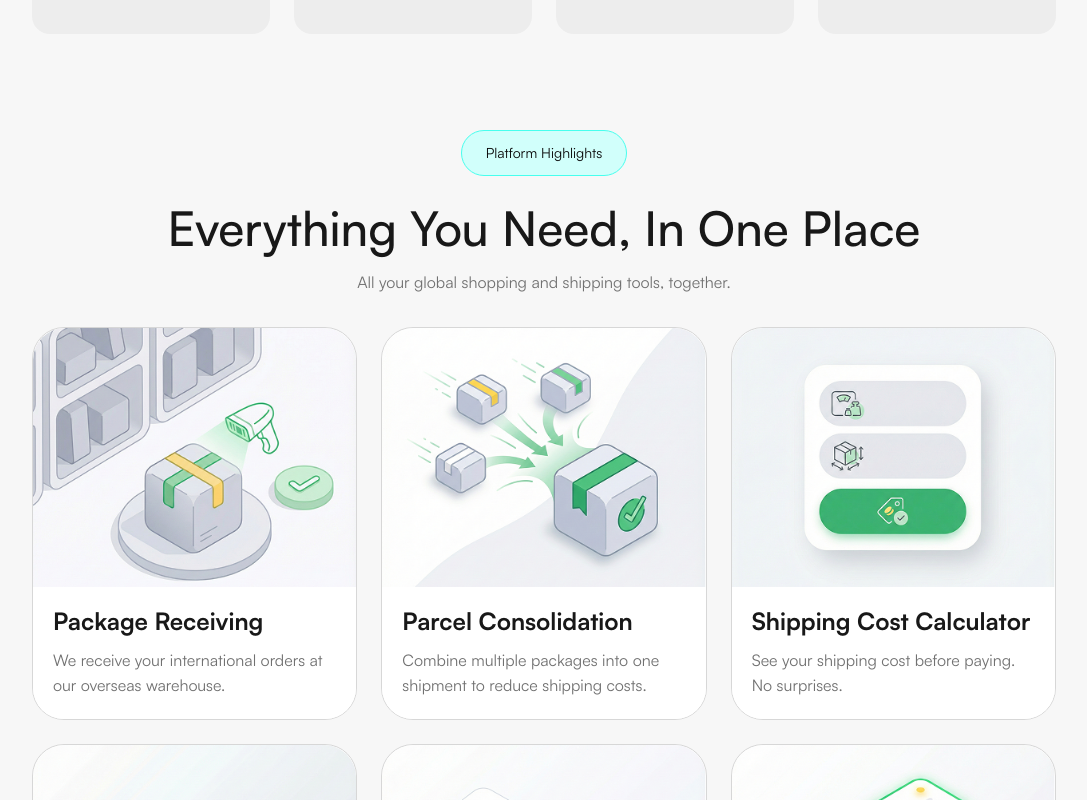
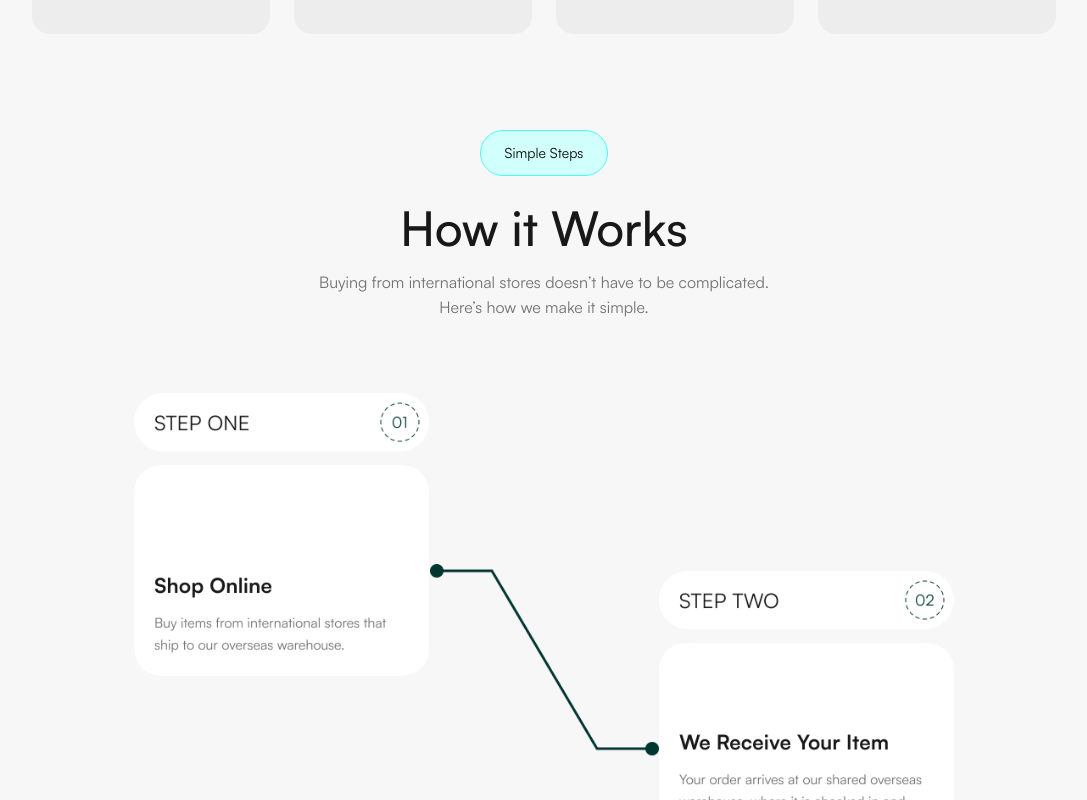
Before and after one commit to HenryAgu/seismic, a Next.js app: page / in a window 1280 px wide. Shown: the part 1480-2280 px from the top of the page, without its empty margins (96-1183 px from the left). Built offline with nearby package versions, Linux system fonts and the light colour scheme.

Commit message:
feat: steps

```diff
--- a/app/page.tsx
+++ b/app/page.tsx
@@ -2,6 +2,7 @@ import BuiltForYou from "@/components/built-for-you";
 import CreateAccount from "@/components/create-account";
 import Faqs from "@/components/faqs";
 import Hero from "@/components/hero";
+import HowItWorks from "@/components/how-it-works";
 import PlatformHighlights from "@/components/platform-highlights";
 import PopularStores from "@/components/popular-stores";
 import Services from "@/components/services";
@@ -11,6 +12,7 @@ export default function Home() {
     <main className="min-h-screen">
       <Hero />
       <PopularStores />
+      <HowItWorks/>
       <PlatformHighlights />
       <BuiltForYou/>
       <Services />
--- /dev/null
+++ b/components/how-it-works.tsx
@@ -0,0 +1,24 @@
+import React from "react";
+import Header from "./header";
+import SubText from "./sub-text";
+import Image from "next/image";
+
+const HowItWorks = () => {
+  return (
+    <section className="px-5 lg:px-10 xl:px-32 py-12 flex flex-col gap-y-8">
+      <div className="flex flex-col gap-y-6">
+        <Header title="Simple Steps" />
+        <SubText
+          title="How it Works"
+          descriptionClassName="max-w-[472px]"
+          description="Buying from international stores doesn’t have to be complicated. Here’s how we make it simple."
+        />
+      </div>
+      <div className="my-10 w-full lg:w-[80%] mx-auto">
+        <Image src="/steps.webp" width={967} height={1240} alt="steps-image" className="aspect-967/1240 w-full"/>
+      </div>
+    </section>
+  );
+};
+
+export default HowItWorks;
```
Also changed, not shown: public/steps.png (added), public/steps.webp (added).
